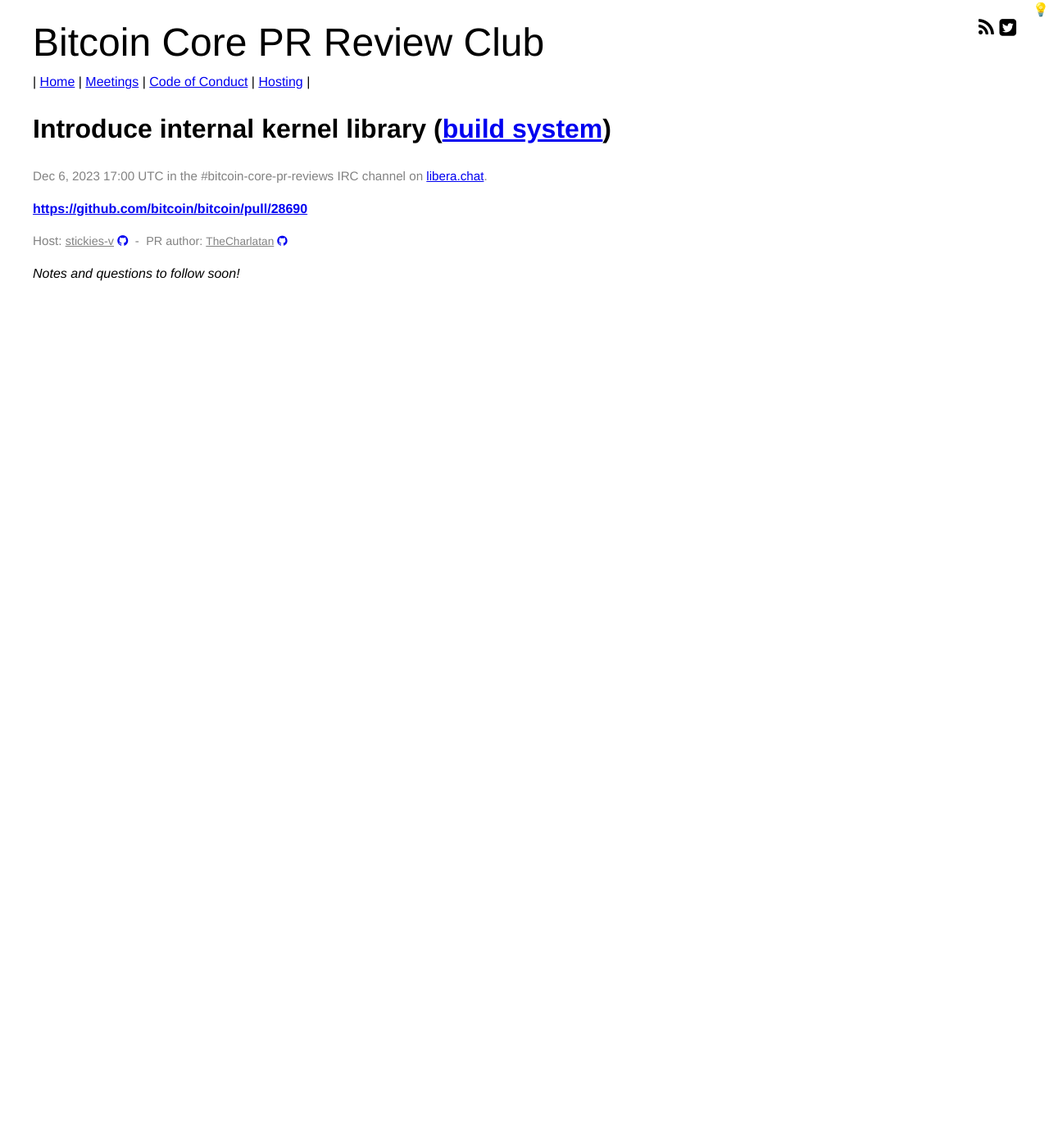
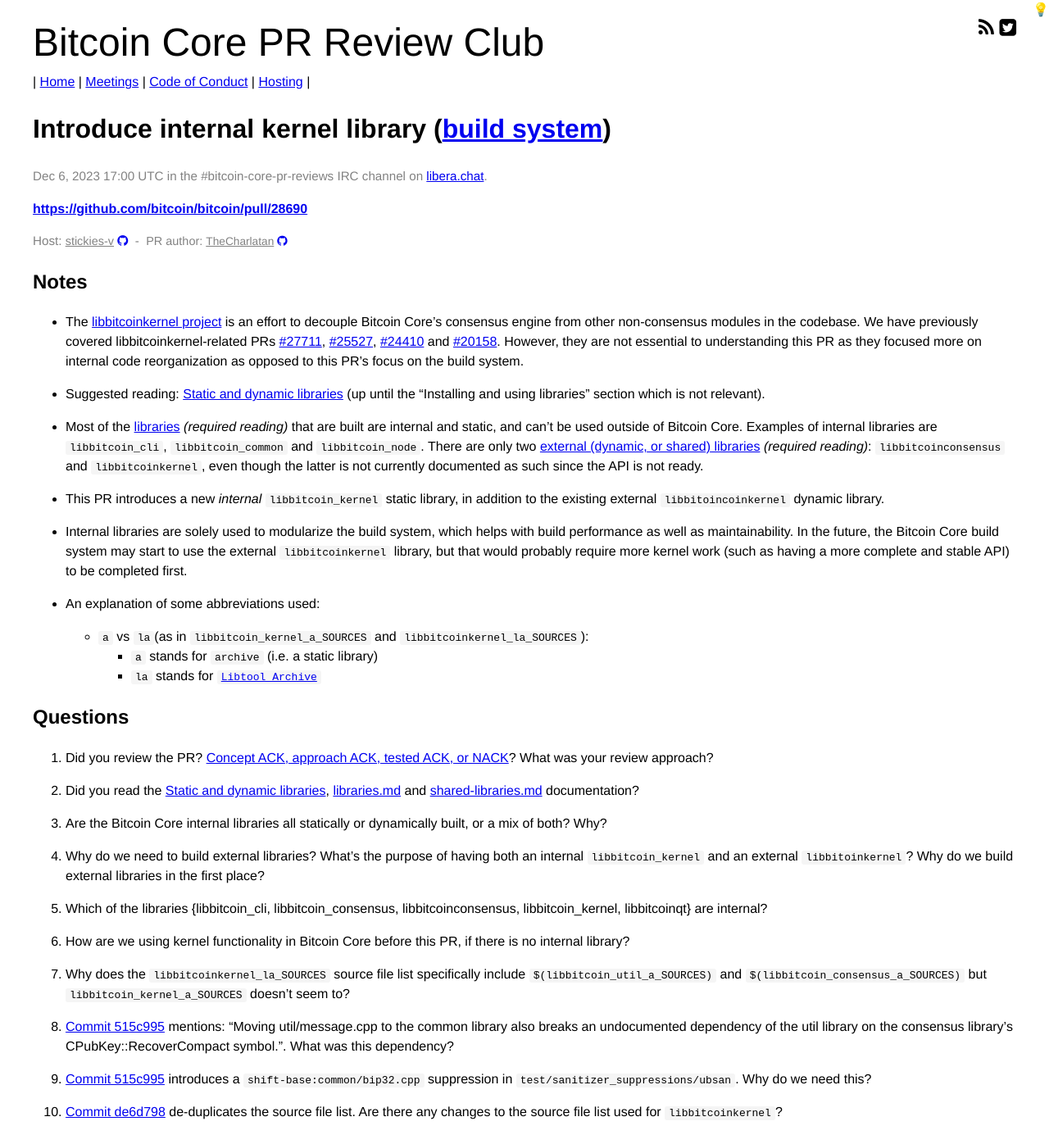
Before and after one commit to bitcoin-core-review-club/website, a Jekyll site: the page built from _posts/2023-12-06-#28690.md, in a window 1280 px wide. Shown: the whole page at 82% size. Built offline with Jekyll 4.4.1, drawn with Linux system fonts in a browser that asks for light colours; before the commit the page ends 916 px from its top, so only the background shows below that.

Commit message:
n28690: add notes and questions

```diff
--- a/_posts/2023-12-06-#28690.md
+++ b/_posts/2023-12-06-#28690.md
@@ -7,21 +7,47 @@
 components: ["build system"]
 host: stickies-v
 status: upcoming
-commit:
+commit: de6d79847537cd7d0dfc3e2dd7a57b39b4281b5a
 ---
 
-_Notes and questions to follow soon!_
-
-<!-- TODO: Before meeting, add notes and questions
 ## Notes
 
+- The [libbitcoinkernel project](https://github.com/bitcoin/bitcoin/issues/27587) is an effort to decouple Bitcoin Core’s consensus engine from other non-consensus modules in the codebase. We have previously covered libbitcoinkernel-related PRs [#27711](/27711), [#25527](/25527), [#24410](/24410) and [#20158](/20158). However, they are not essential to understanding this PR as they focused more on internal code reorganization as opposed to this PR's focus on the build system.
 
+- Suggested reading: [Static and dynamic libraries](https://www.learncpp.com/cpp-tutorial/a1-static-and-dynamic-libraries/) (up until the "Installing and using libraries" section which is not relevant).
+
+- Most of the [libraries](https://github.com/bitcoin/bitcoin/blob/master/doc/design/libraries.md) _(required reading)_ that are built are internal and static, and can't be used outside of Bitcoin Core. Examples of internal libraries are `libbitcoin_cli`, `libbitcoin_common` and `libbitcoin_node`. There are only two [external (dynamic, or shared) libraries](https://github.com/bitcoin/bitcoin/blob/master/doc/shared-libraries.md) _(required reading)_: `libbitcoinconsensus` and `libbitcoinkernel`, even though the latter is not currently documented as such since the API is not ready.
+
+- This PR introduces a new _internal_ `libbitcoin_kernel` static library, in addition to the existing external `libbitoincoinkernel` dynamic library.
+
+- Internal libraries are solely used to modularize the build system, which helps with build performance as well as maintainability. In the future, the Bitcoin Core build system may start to use the external `libbitcoinkernel` library, but that would probably require more kernel work (such as having a more complete and stable API) to be completed first.
+
+- An explanation of some abbreviations used:
+  - `a` vs `la`(as in `libbitcoin_kernel_a_SOURCES` and `libbitcoinkernel_la_SOURCES`):
+    - `a` stands for `archive` (i.e. a static library)
+    - `la` stands for [`Libtool Archive`](https://www.linuxfromscratch.org/blfs/view/svn/introduction/la-files.html)
 
 ## Questions
 
 1. Did you review the PR? [Concept ACK, approach ACK, tested ACK, or NACK](https://github.com/bitcoin/bitcoin/blob/master/CONTRIBUTING.md#peer-review)? What was your review approach?
--->
 
+2. Did you read the [Static and dynamic libraries](https://www.learncpp.com/cpp-tutorial/a1-static-and-dynamic-libraries/), [libraries.md](https://github.com/bitcoin/bitcoin/blob/master/doc/design/libraries.md) and [shared-libraries.md](https://github.com/bitcoin/bitcoin/blob/master/doc/shared-libraries.md) documentation?
+
+3. Are the Bitcoin Core internal libraries all statically or dynamically built, or a mix of both? Why?
+
+4. Why do we need to build external libraries? What's the purpose of having both an internal `libbitcoin_kernel` and an external `libbitoinkernel`? Why do we build external libraries in the first place?
+
+5. Which of the libraries {libbitcoin_cli, libbitcoin_consensus, libbitcoinconsensus, libbitcoin_kernel, libbitcoinqt} are internal?
+
+6. How are we using kernel functionality in Bitcoin Core before this PR, if there is no internal library?
+
+7. Why does the `libbitcoinkernel_la_SOURCES` source file list specifically include `$(libbitcoin_util_a_SOURCES)` and `$(libbitcoin_consensus_a_SOURCES)` but `libbitcoin_kernel_a_SOURCES` doesn't seem to?
+
+8. [Commit 515c995](https://github.com/bitcoin-core-review-club/bitcoin/commit/515c9952829256f4c75c82d90f9ea4994b03baee) mentions: "Moving util/message.cpp to the common library also breaks an undocumented dependency of the util library on the consensus library's CPubKey::RecoverCompact symbol.". What was this dependency?
+
+9.  [Commit 515c995](https://github.com/bitcoin-core-review-club/bitcoin/commit/515c9952829256f4c75c82d90f9ea4994b03baee) introduces a `shift-base:common/bip32.cpp` suppression in `test/sanitizer_suppressions/ubsan`. Why do we need this?
+
+10. [Commit de6d798](https://github.com/bitcoin-core-review-club/bitcoin/commit/de6d79847537cd7d0dfc3e2dd7a57b39b4281b5a) de-duplicates the source file list. Are there any changes to the source file list used for `libbitcoinkernel`?
 
 <!-- TODO: After a meeting, uncomment and add meeting log between the irc tags
 ## Meeting Log
```
